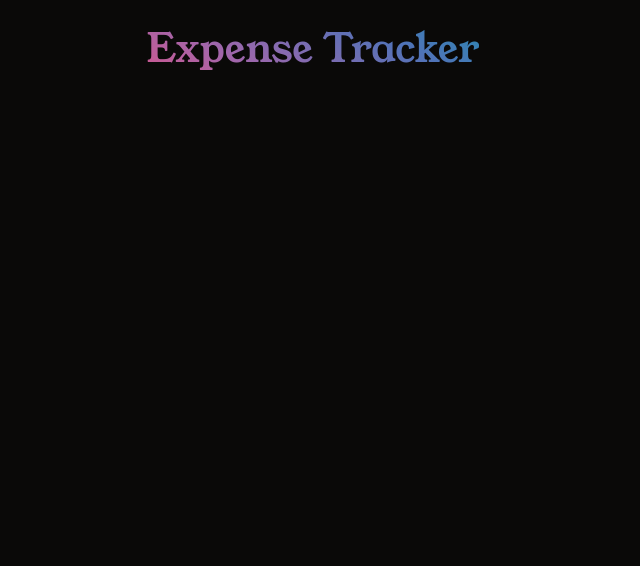
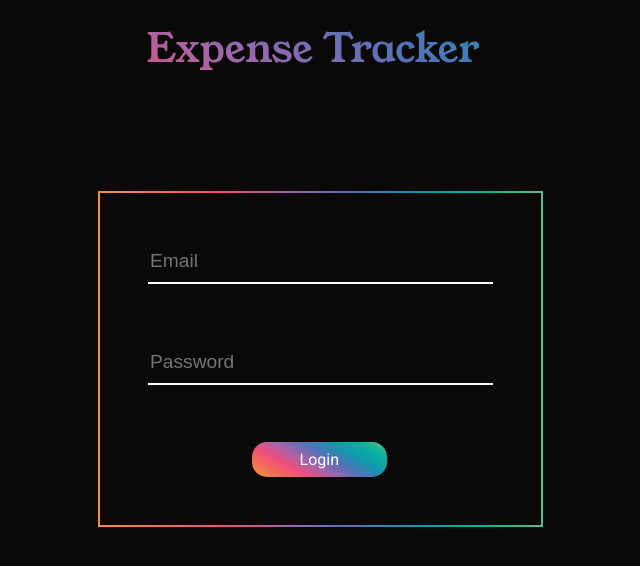
Before and after one commit to SanchitYadav2005/Expense_Tracker, a React (Vite) app in the folder frontend/: page /login in a window 1280 px wide. Before the commit this address had no page. Shown: the top 566 px of the page, without its empty margins (327-967 px from the left). Built offline with nearby package versions, Linux system fonts and the light colour scheme.

Commit message:
styled and added both the pages to the app.jsx

```diff
--- a/frontend/src/App.jsx
+++ b/frontend/src/App.jsx
@@ -1,6 +1,8 @@
 import Navbar from "./components/Navbar";
 import Home from "./pages/Home";
-import {Routes,Route} from 'react-router-dom';
+import Login from "./pages/Login";
+import SignUp from "./pages/SignUp";
+import { Routes, Route } from "react-router-dom";
 
 function App() {
   return (
@@ -8,10 +10,9 @@ function App() {
       <Navbar />
       <div className="pages">
         <Routes>
-          <Route
-            path="/"
-            element={<Home/>}
-          />
+          <Route path="/" element={<Home />} />
+          <Route path="/login" element={<Login />} />
+          <Route path="/signup" element={<SignUp />} />
         </Routes>
       </div>
     </>
--- a/frontend/src/index.scss
+++ b/frontend/src/index.scss
@@ -198,3 +198,59 @@ nav {
     margin-top: 2em;
   }
 }
+
+
+.login-form{
+  font-family: $font2;
+  width: fit-content;
+    padding: 3em 3em 3em ;
+    margin-left: 33%;
+
+   background-color:transparent;
+   border: 2px solid;
+   border-image:   linear-gradient(to right,#f79533,
+   #f37055,
+   #ef4e7b,
+   #a166ab,
+   #5073b8,
+   #1098ad,
+   #07b39b,
+   #6fba82)8;
+   border-radius: 30px;
+   margin-top: 9%;
+  input{
+    padding: 0.5em 5em 0.5em 0.1em;
+    display: block;
+    background: transparent;
+    border: none;
+    border-bottom: 2px solid white;
+    -moz-appearance: textfield;
+    color: white;
+    font-size: 1.2em;
+    margin-bottom: 3em;
+  }
+  input:focus{
+    outline: none;
+  }
+  .login-btn{
+    background: -webkit-linear-gradient(
+      60deg,
+      #f79533,
+      #f37055,
+      #ef4e7b,
+      #a166ab,
+      #5073b8,
+      #1098ad,
+      #07b39b,
+      #6fba82
+    );
+    border: none;
+    font-family: $font2;
+    font-size: 1em;
+    color: white;
+    padding: 0.5em 3em 0.5em 3em;
+    border-radius: 15px;
+    cursor: pointer;
+    margin-left: 30%;
+  }
+}
```
